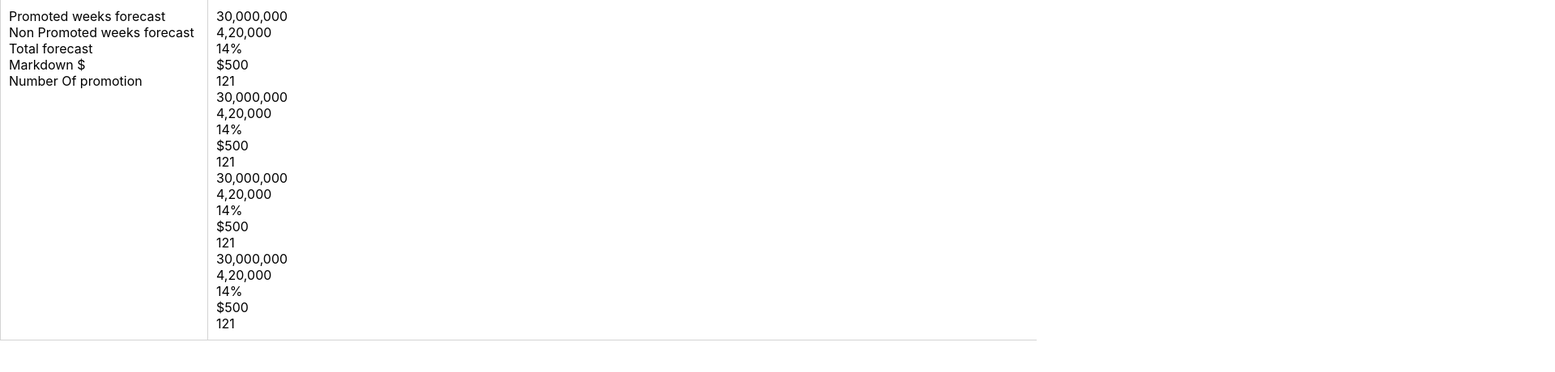
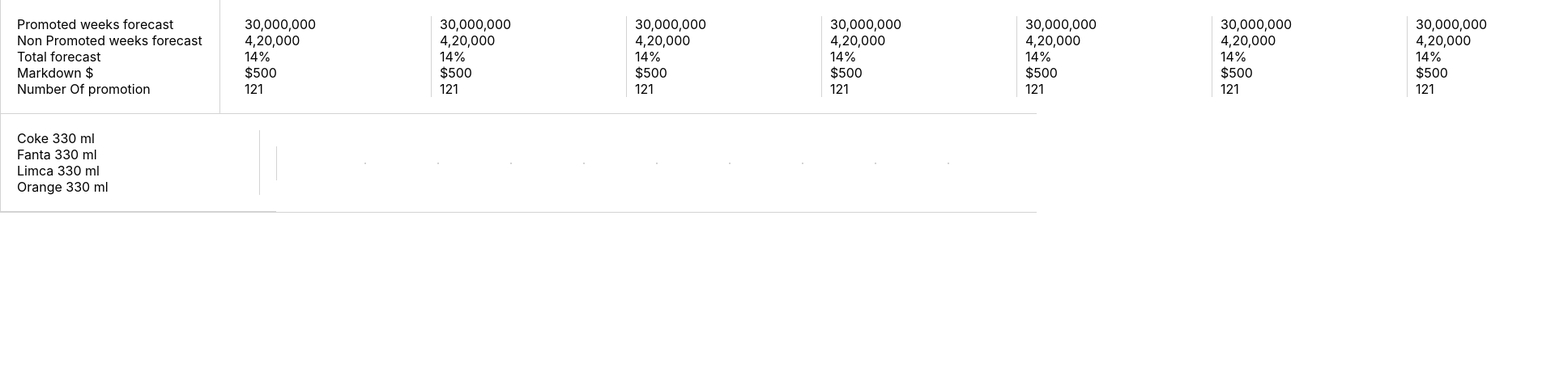
Before and after one commit to iftekharkhan09/CalenderApp, a React (Create React App) app: page / in a window 1280 px wide. Shown: the top 460 px of the page at 81% size, 1920 px wide, since content can reach past the window. Built offline with nearby package versions, Linux system fonts and the light colour scheme.

Commit message:
Changed styles

```diff
--- a/src/components/container.css
+++ b/src/components/container.css
@@ -1,11 +1,15 @@
 .container {
     display: grid;
     grid-template-columns: 2fr 8fr;
-    grid-auto-rows: minmax(5px, auto);
+    grid-auto-rows: minmax(30px, auto);
     grid-auto-columns: 20px;
-    border-bottom: lightgray 1px solid
+    border-bottom: lightgray 1px solid;
+    align-items: center;
+
 }
 .container > div {
+    display: flex;
+    justify-content: space-evenly;
     border-left: lightgrey 1px solid;
-    padding: 10px;
+    padding: 20px;
 }
--- a/src/components/container.js
+++ b/src/components/container.js
@@ -3,20 +3,32 @@ import './container.css';
 import DisplayMeasure from "./display-measure";
 import Financial from "./financials";
 import './financial.css'
+import './week-financial-container.css'
+import DisplayBy from "./display-by";
+import Grid from "./grid";
 
-class Container extends Component{
+class Container extends Component {
     render() {
-        const noOfTimes = 8;
          return (
+             <div>
                 <div className="container">
-                <div><DisplayMeasure/></div>
+                    <DisplayMeasure/>
                     <div className="financial-container">
+                        <Financial />
+                        <Financial />
+                        <Financial />
+                        <Financial />
                         <Financial />
                         <Financial />
                         <Financial />
                         <Financial />
                     </div>
                 </div>
+                 <div className="container">
+                    <DisplayBy/>
+                    <Grid/>
+                 </div>
+             </div>
         );
     }
 }
--- /dev/null
+++ b/src/components/display-by.css
@@ -0,0 +1,12 @@
+.display-by{
+    display: flex;
+    flex-direction: column;
+    border-bottom: lightgray 1px solid;
+    grid-auto-columns: minmax(100px, auto);
+    width: 300px;
+    padding: 10px;
+}
+
+.display-by > div {
+    border-right: lightgray 1px solid;
+}
--- /dev/null
+++ b/src/components/display-by.js
@@ -0,0 +1,24 @@
+import React, {Component} from 'react';
+import './display-by.css';
+
+class DisplayBy extends Component{
+    render() {
+        return (
+            <div className="display-by">
+                <div>
+                    Coke 330 ml
+                </div>
+                <div>
+                    Fanta 330 ml
+                </div>
+                <div>
+                    Limca 330 ml
+                </div>
+                <div>
+                    Orange 330 ml
+                </div>
+            </div>
+        );
+    }
+}
+export default DisplayBy;
--- a/src/components/display-measure.css
+++ b/src/components/display-measure.css
@@ -1,4 +1,5 @@
 .display-measure{
-    display: flex;
     flex-direction: column;
+    grid-auto-columns: minmax(100px, auto);
+    width: 230px;
 }
--- a/src/components/financial-container.css
+++ b/src/components/financial-container.css
@@ -1,10 +1,6 @@
 .financial-container {
-    display: grid;
-    grid-template-columns:repeat(8, 10px);
-    grid-auto-columns: 20px;
-    border-bottom: lightgray 1px solid
+    width: 300px;
 }
-.financial-container >div {
-    border-left: lightgrey 1px solid;
-    padding: 10px;
+
+.financial-container > div {
 }
--- a/src/components/financial.css
+++ b/src/components/financial.css
@@ -1,8 +1,12 @@
 .financial {
-    display: flex;
+    display: grid;
+
     flex-direction: column;
+
 }
 
 .financial > div {
-    display: grid;
+    width: 230px;
+    border-right: lightgray 1px solid;
+    padding-left: 10px;
 }
--- a/src/components/grid.css
+++ b/src/components/grid.css
@@ -1,3 +1,7 @@
 .grid {
     border: lightgray 1px solid;
+    display: grid;
+    grid-template-columns: repeat(9, 1fr);
+    grid-auto-rows: minmax(5px, auto);
+    grid-auto-columns: 20px;
 }
--- a/src/components/grid.js
+++ b/src/components/grid.js
@@ -4,7 +4,16 @@ import './grid.css';
 class Grid extends Component{
     render() {
         return (
-            <div className="grid">
+            <div>
+            <div className="grid"></div>
+            <div className="grid"></div>
+            <div className="grid"></div>
+                <div className="grid"></div>
+                <div className="grid"></div>
+                <div className="grid"></div>
+                <div className="grid"></div>
+                <div className="grid"></div>
+                <div className="grid"></div>
             </div>
         );
     }
--- /dev/null
+++ b/src/components/week-financial-container.css
@@ -0,0 +1,3 @@
+.week-financial-container {
+    border-bottom: lightgray 1px solid;
+}
```
Also changed, not shown: src/components/Drag.js (deleted, +0 -25 lines). Lines whose indentation alone changed are shown as unchanged.
